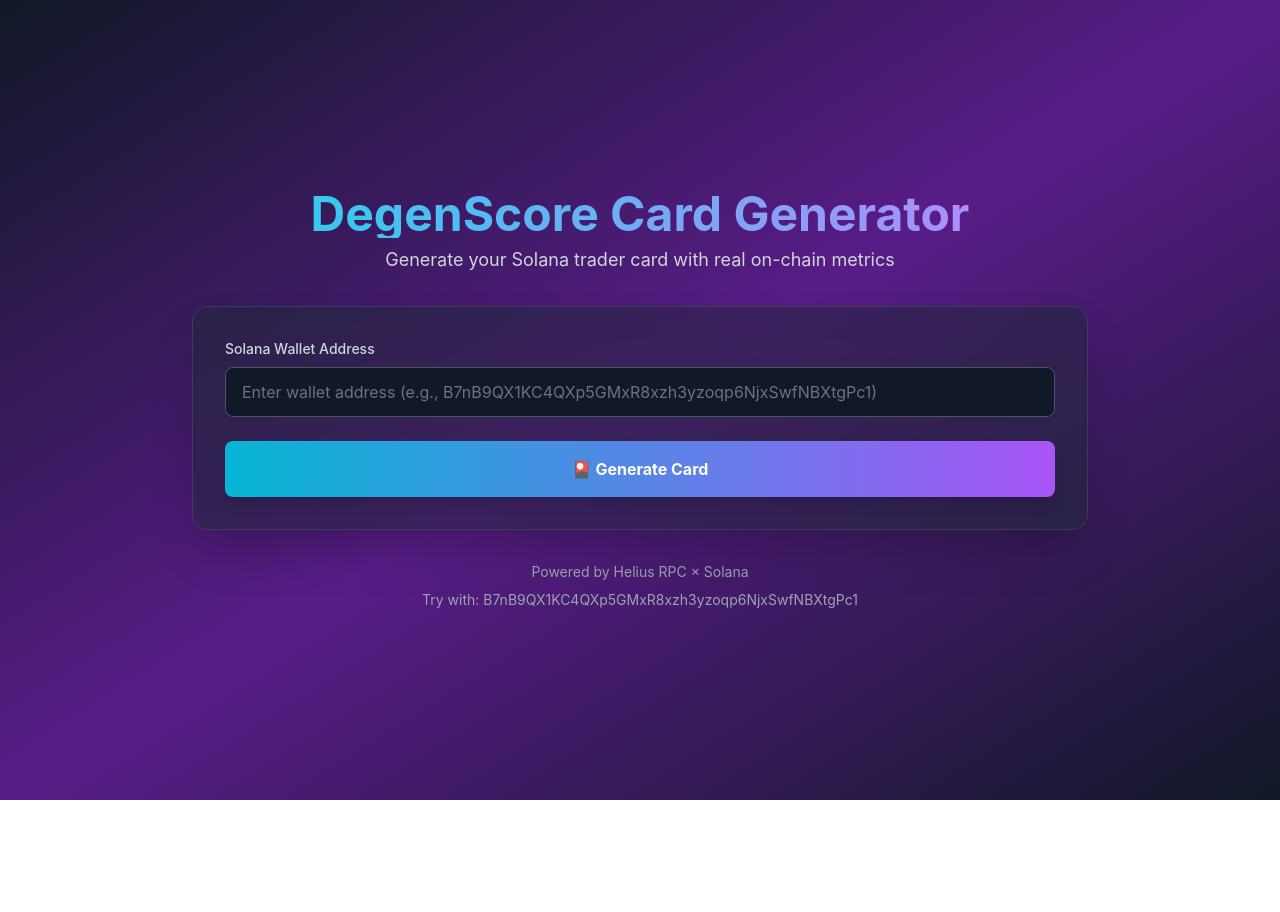
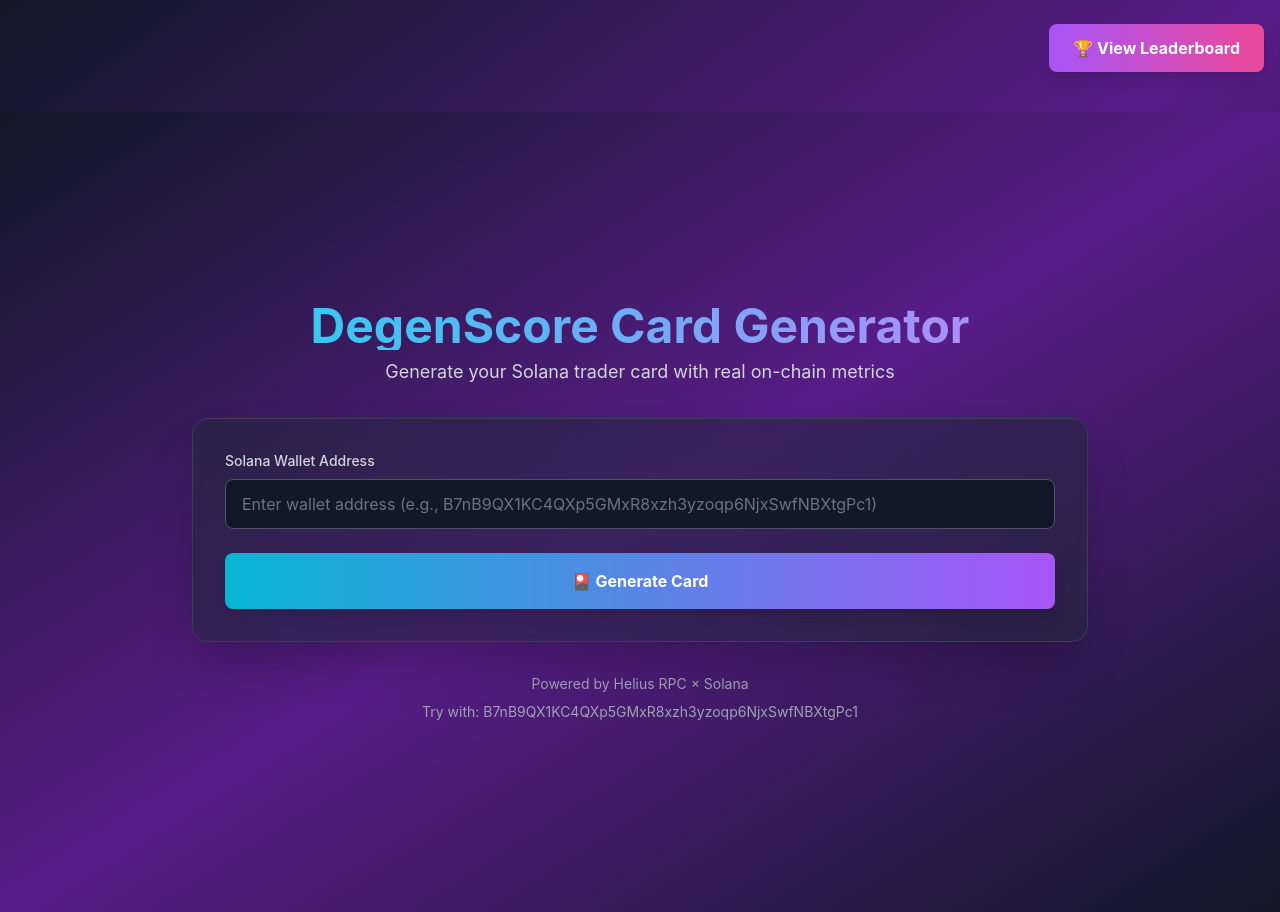
Before and after one commit to rxrmgg2srb-code/DegenScore-Card, a Next.js app: page / in a window 1280 px wide. Before the commit the page ends 800 px from the top, so only its background shows below. Built offline with nearby package versions, Linux system fonts and the light colour scheme.

Commit message:
Update index.tsx

```diff
--- a/pages/index.tsx
+++ b/pages/index.tsx
@@ -1,5 +1,22 @@
 import DegenCard from '../components/DegenCard';
+import Link from 'next/link';
 
 export default function Home() {
-  return <DegenCard />;
+  return (
+    <div className="min-h-screen bg-gradient-to-br from-gray-900 via-purple-900 to-gray-900">
+      {/* Header con botón de leaderboard */}
+      <div className="container mx-auto px-4 py-6">
+        <div className="flex justify-end mb-4">
+          <Link href="/leaderboard">
+            <button className="px-6 py-3 bg-gradient-to-r from-purple-500 to-pink-500 text-white rounded-lg font-bold hover:scale-105 transition shadow-lg hover:shadow-purple-500/50">
+              🏆 View Leaderboard
+            </button>
+          </Link>
+        </div>
+      </div>
+
+      {/* Componente principal */}
+      <DegenCard />
+    </div>
+  );
 }
```
